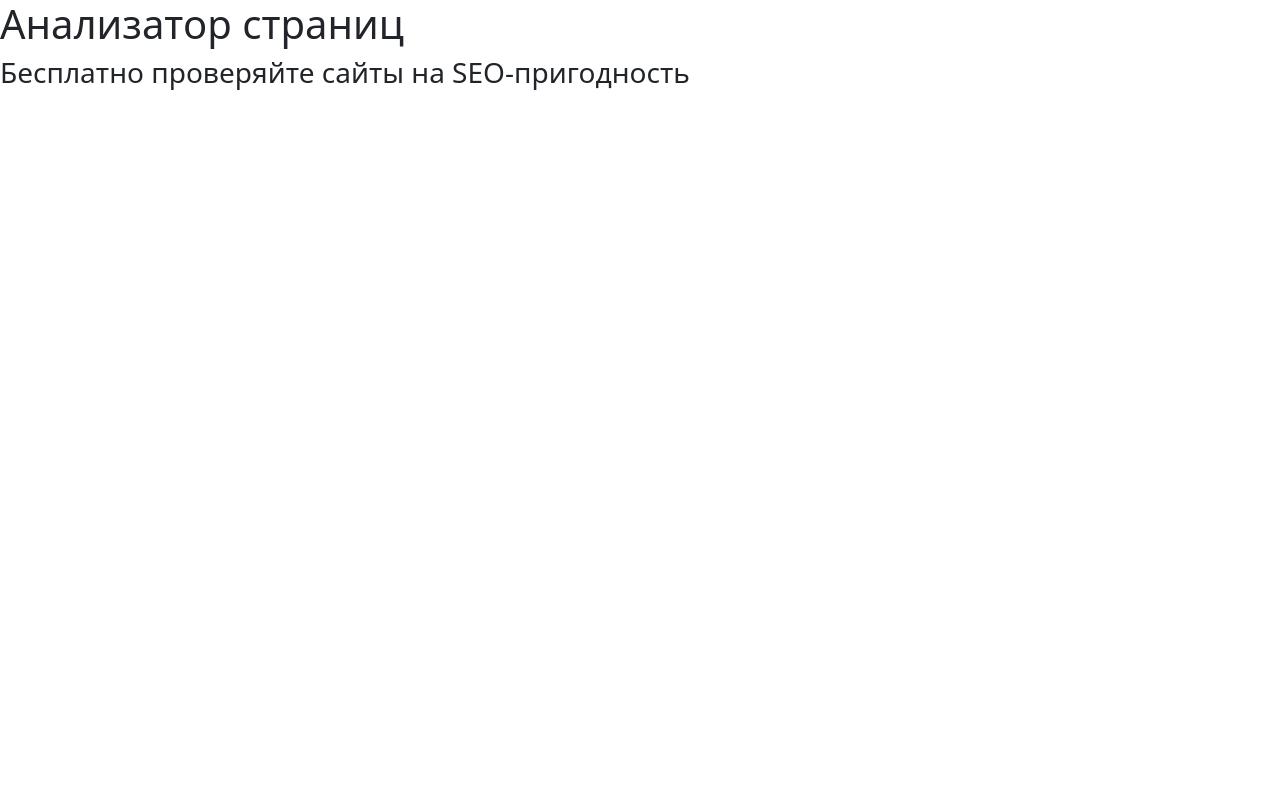
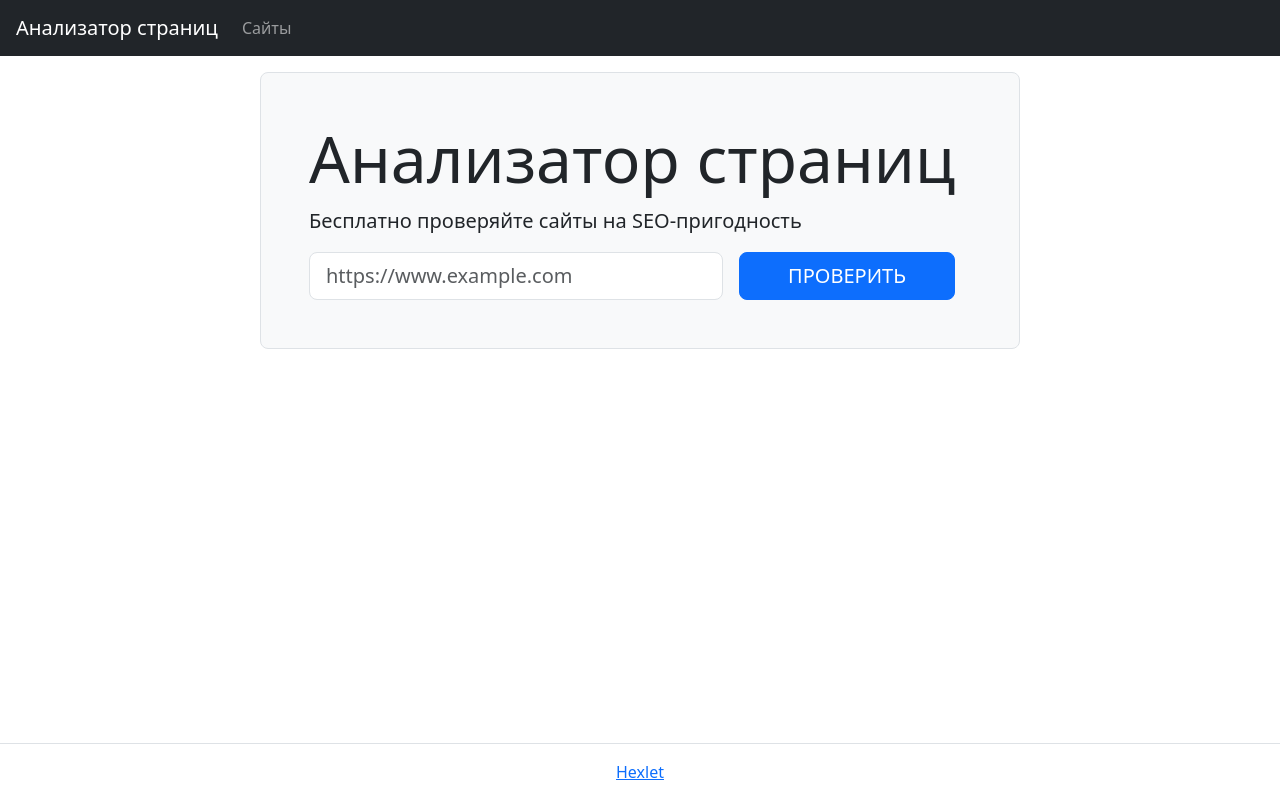
Before and after one commit to nikbyar/python-project-83, a Flask app: page / in a window 1280 px wide. Run offline with Flask 3, Linux system fonts and the light colour scheme.

Commit message:
home page

```diff
--- a/page_analyzer/templates/index.html
+++ b/page_analyzer/templates/index.html
@@ -8,10 +8,49 @@
 		<link href="https://cdn.jsdelivr.net/npm/bootstrap@5.3.3/dist/css/bootstrap.min.css" rel="stylesheet">
 
 </head>
-<body>
-    <h1>Анализатор страниц</h1>
-		<h3>Бесплатно проверяйте сайты на SEO-пригодность</h3>
+<body class="min-vh-100 d-flex flex-column">
+  <header class="flex-shrink-0">
+    <nav class="navbar navbar-expand-md navbar-dark bg-dark px-3">
+  <a class="navbar-brand" href="/">Анализатор страниц</a>
+  <div id="navbarNav">
+      <ul class="navbar-nav">
+        <li class="nav-item"><a class="nav-link " href="/urls">Сайты</a></li>
+      </ul>
+  </div>
+</nav>
+
+  </header>
+
+	  <main class="flex-grow-1">
+    <div class="container-lg mt-3">
+      <h1></h1>
+
+
+<div class="row">
+  <div class="col-12 col-md-10 col-lg-8 mx-auto border rounded-3 bg-light p-5">
+    <h1 class="display-3">Анализатор страниц</h1>
+    <p class="lead">Бесплатно проверяйте сайты на SEO-пригодность</p>
+    <form action="/urls " method="post" class="d-flex justify-content-center">
+
+		<label for="url" class="visually-hidden">Url для проверки</label>
+		<input type="text" id="url" name="url" placeholder="https://www.example.com" value="" class="form-control form-control-lg" required>
+		<input type="submit" class="btn btn-primary btn-lg ms-3 px-5 text-uppercase mx-3" value="Проверить">
+
+
+</form>
+  </div>
+</div>
+
     </div>
+  </main>
+  <footer class="border-top py-3 mt-5 flex-shrink-0">
+  <div class="container-lg">
+    <div class="text-center">
+      <a href="https://ru.hexlet.io/" target="_blank">Hexlet</a>
+    </div>
+  </div>
+</footer>
+
     <!-- Bootstrap JS, Popper.js, and jQuery -->
     <script src="https://cdn.jsdelivr.net/npm/bootstrap@5.3.3/dist/js/bootstrap.bundle.min.js"></script>
 
```
